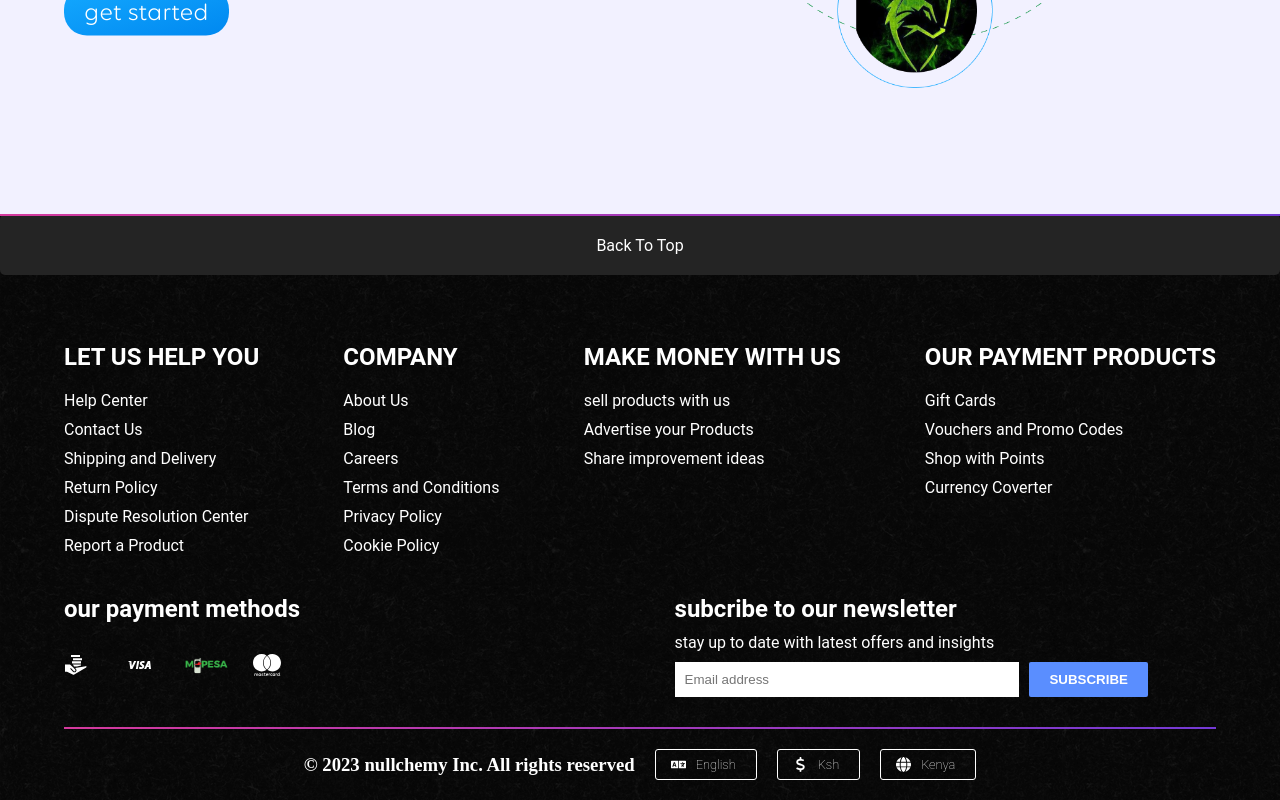
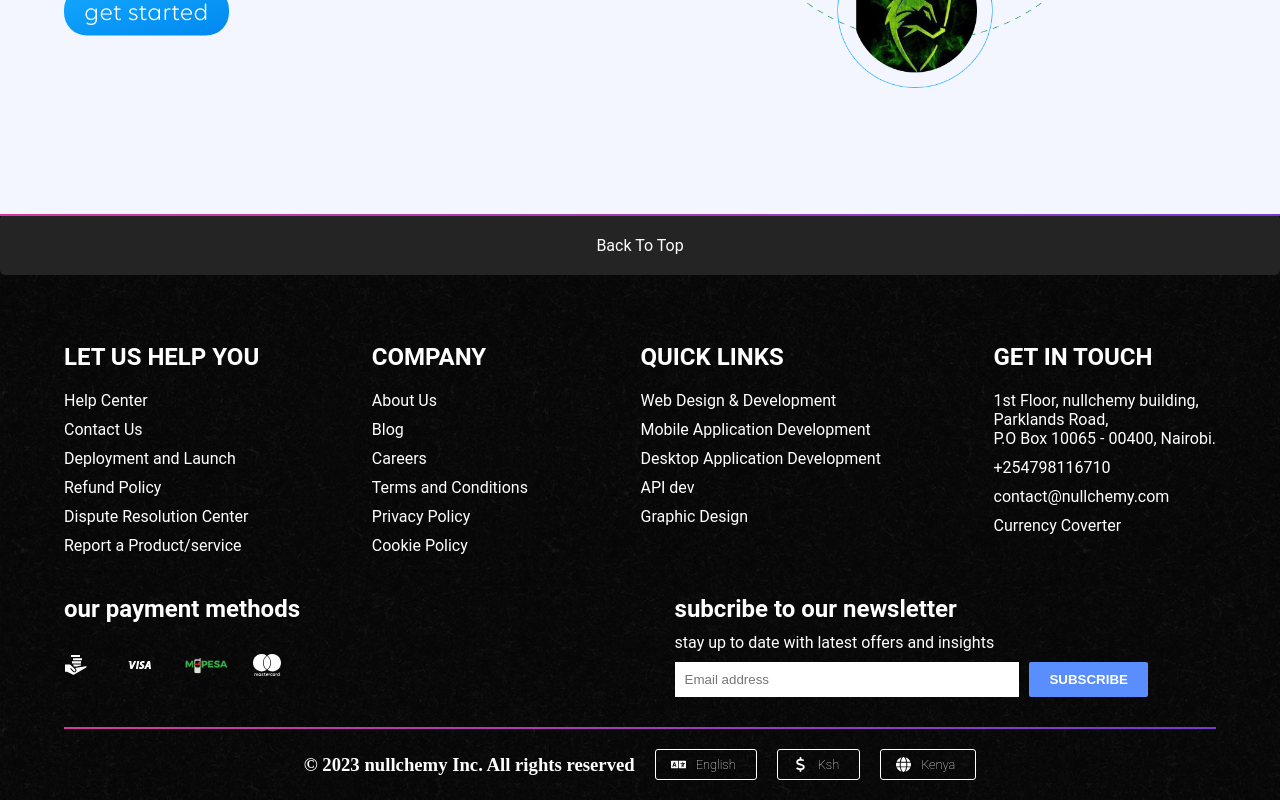
Before and after one commit to nullchemy/nullchemy, a React (Create React App) app: page / in a window 1280 px wide. Shown: the part 586-1386 px from the top of the page. Built offline with nearby package versions, Linux system fonts and the light colour scheme.

Commit message:
edited footer details and links

```diff
--- a/src/components/Footer.tsx
+++ b/src/components/Footer.tsx
@@ -50,12 +50,12 @@ const Footer = () => {
                   </li>
                   <li className="fnavLink">
                     <Link to="/shipping-and-delivery" className="fnavLnk">
-                      Shipping and Delivery
+                      Deployment and Launch
                     </Link>
                   </li>
                   <li className="fnavLink">
                     <Link to="/return-policy" className="fnavLnk">
-                      Return Policy
+                      Refund Policy
                     </Link>
                   </li>
                   <li className="fnavLink">
@@ -65,7 +65,7 @@ const Footer = () => {
                   </li>
                   <li className="fnavLink">
                     <Link to="/report-product" className="fnavLnk">
-                      Report a Product
+                      Report a Product/service
                     </Link>
                   </li>
                 </ul>
@@ -122,23 +122,33 @@ const Footer = () => {
                     setFsubdrop(fsubdrop === 'money' ? '' : 'money')
                   }}
                 >
-                  <h2>make money with us</h2>
+                  <h2>Quick links</h2>
                   <AngleDown className="ftrangledown" />
                 </div>
                 <ul className={fsubdrop === 'money' ? 'fnav' : 'fnav fnavhide'}>
                   <li className="fnavLink">
                     <Link to="/sell" className="fnavLnk">
-                      sell products with us
+                      Web Design & Development
                     </Link>
                   </li>
                   <li className="fnavLink">
                     <Link to="/advertise-with-us" className="fnavLnk">
-                      Advertise your Products
+                      Mobile Application Development
                     </Link>
                   </li>
                   <li className="fnavLink">
                     <Link to="/feedback" className="fnavLnk">
-                      Share improvement ideas
+                      Desktop Application Development
+                    </Link>
+                  </li>
+                  <li className="fnavLink">
+                    <Link to="/feedback" className="fnavLnk">
+                      API dev
+                    </Link>
+                  </li>
+                  <li className="fnavLink">
+                    <Link to="/feedback" className="fnavLnk">
+                      Graphic Design
                     </Link>
                   </li>
                 </ul>
@@ -150,7 +160,7 @@ const Footer = () => {
                     setFsubdrop(fsubdrop === 'payment' ? '' : 'payment')
                   }}
                 >
-                  <h2>our payment products</h2>
+                  <h2>Get in Touch</h2>
                   <AngleDown className="ftrangledown" />
                 </div>
                 <ul
@@ -158,17 +168,19 @@ const Footer = () => {
                 >
                   <li className="fnavLink">
                     <Link to="/gift-cards" className="fnavLnk">
-                      Gift Cards
+                      1st Floor, nullchemy building, <br />
+                      Parklands Road, <br />
+                      P.O Box 10065 - 00400, Nairobi.
                     </Link>
                   </li>
                   <li className="fnavLink">
                     <Link to="/vouchers-and-promotions" className="fnavLnk">
-                      Vouchers and Promo Codes
+                      +254798116710
                     </Link>
                   </li>
                   <li className="fnavLink">
                     <Link to="/my-points" className="fnavLnk">
-                      Shop with Points
+                      contact@nullchemy.com
                     </Link>
                   </li>
                   <li className="fnavLink">
--- a/src/styles/css/landing.css
+++ b/src/styles/css/landing.css
@@ -1,5 +1,6 @@
 .landing {
   height: 100vh;
+  background-color: #f3f6ff !important;
   background-position: center center;
   background-size: cover;
 }
--- a/src/styles/scss/landing.scss
+++ b/src/styles/scss/landing.scss
@@ -1,6 +1,7 @@
 .landing {
   height: 100vh;
   //background: var(--landing-url);
+  background-color: #f3f6ff !important;
   background-position: center center;
   background-size: cover;
   .landingWrapper {
```
Also changed, not shown: 1 other file (tests, documents, lock files or other folders).
